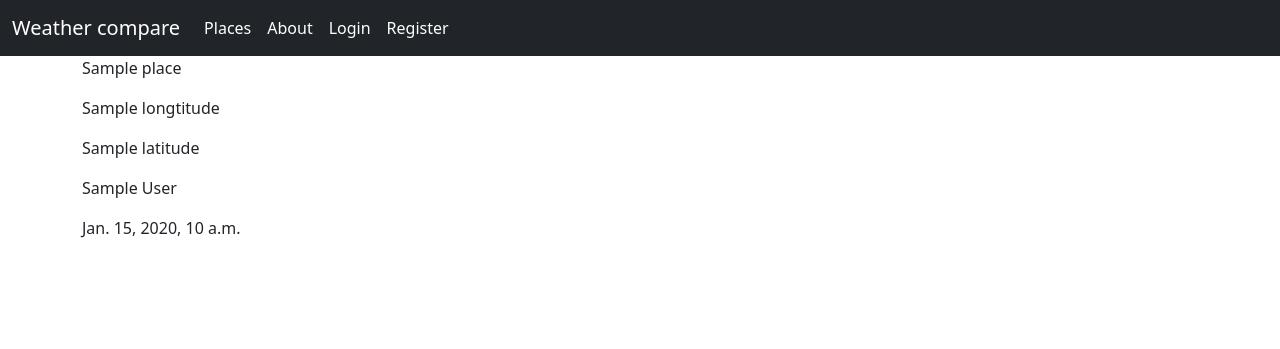
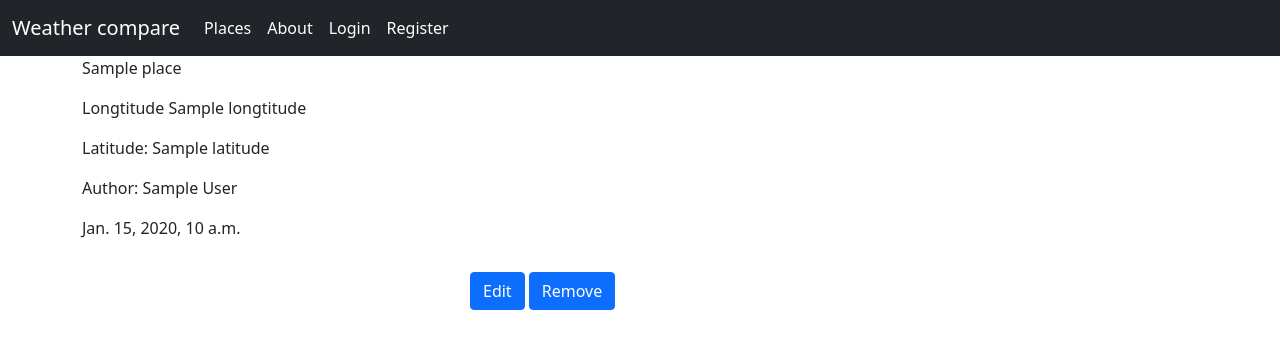
Before and after one commit to Rutrle/weather-web, a Django app: template weather_web/weather/templates/weather/place_detail.html in a window 1280 px wide. Shown: the top 349 px of the page. Run offline with Django 3.2, Linux system fonts and the light colour scheme; the template is opened without the code that fills it: most values are stand-ins (such as "Sample title", 1, 10 or a date in 2020).

Commit message:
added place remove view

```diff
--- a/weather_web/weather/templates/weather/place_detail.html
+++ b/weather_web/weather/templates/weather/place_detail.html
@@ -2,8 +2,16 @@
 
 {% block content %}
 <p>{{place.name}}</p>
-<p>{{place.longtitude}}</p>
-<p>{{place.latitude}}</p>
-<p>{{place.author}}</p>
+<p>Longtitude {{place.longtitude}}</p>
+<p>Latitude: {{place.latitude}}</p>
+{% if place.author %}
+  <p> Author: {{place.author}}</p>
+{% endif %}
 <p>{{place.created_date}}</p>
+
+
+<div class='container p-3  col-md-4'>
+    <a href="{% url 'weather:place_create' %}"><button type="button" class="btn btn-primary">Edit</button></a>
+    <a href="{% url 'weather:place_remove' pk=place.pk %}"><button type="button" class="btn btn-primary">Remove</button></a>
+</div>
 {% endblock content %}
--- a/weather_web/weather/urls.py
+++ b/weather_web/weather/urls.py
@@ -1,5 +1,5 @@
 from django.urls import path
-from .views import TestBaseView, WeatherIndexView, PlaceListView, PlaceCreateView, PlaceDetailView
+from .views import TestBaseView, WeatherIndexView, PlaceListView, PlaceCreateView, PlaceDetailView, PlaceConfirmDeleteView
 
 app_name = 'weather'
 
@@ -8,5 +8,7 @@ urlpatterns = [
     path('', WeatherIndexView.as_view(), name='weather_index'),
     path('places/', PlaceListView.as_view(), name='place_list'),
     path('places/create', PlaceCreateView.as_view(), name='place_create'),
-    path('places/<int:pk>/detail', PlaceDetailView.as_view(), name='place_detail')
+    path('places/<int:pk>/detail', PlaceDetailView.as_view(), name='place_detail'),
+    path('places/<int:pk>/remove',
+         PlaceConfirmDeleteView.as_view(), name='place_remove'),
 ]
```
Also changed, not shown: weather_web/weather/templates/weather/place_delete.html (added, +9 -0 lines), weather_web/weather/views.py (+9 -2 lines).
